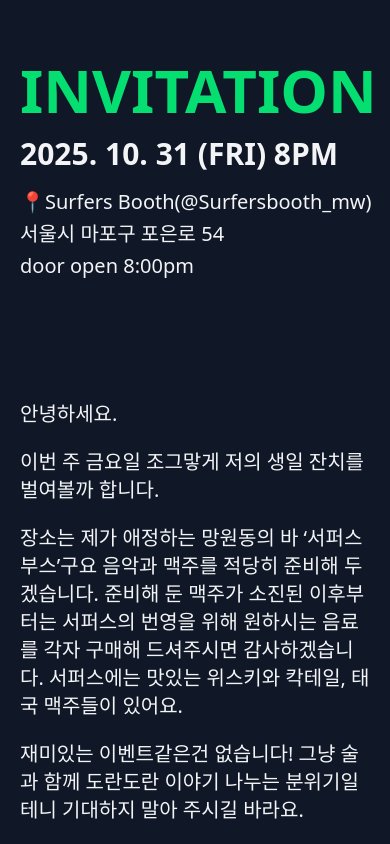
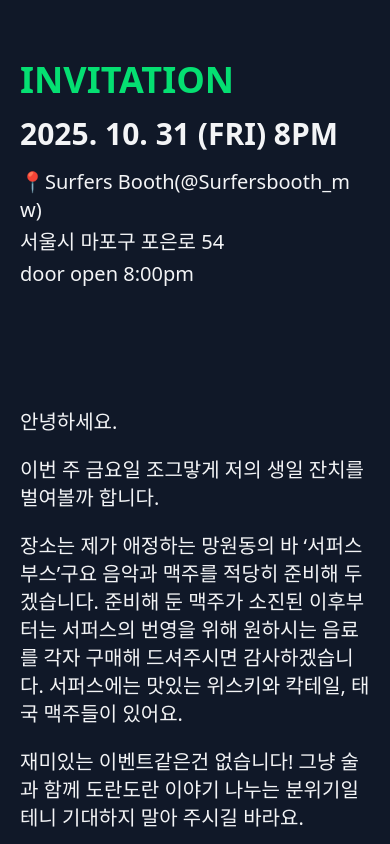
Before and after one commit to Hwangseok-Paris/Pepperoni-BirthDay, a React (Vite) app: page / in a window 390 px wide. Shown: the top 844 px of the page. Built offline with nearby package versions, Linux system fonts and the light colour scheme; no server answers.

Commit message:
여백 등 변경사항 수정

```diff
--- a/src/components/Intro.jsx
+++ b/src/components/Intro.jsx
@@ -10,14 +10,17 @@ export default function Intro() {
 
   return (
     <>
-      <div className="flex flex-col gap-30 items-start">
+      <div className="flex flex-col gap-30 items-start max-w-screen-sm w-full mx-auto overflow-x-hidden">
         <div className="flex flex-col gap-4">
-          <span className="font-bold text-6xl text-green-400">INVITATION</span>
+          <span className="font-bold sm:text-6xl text-4xl text-green-400 break-words">
+            INVITATION
+          </span>{" "}
           <span className="font-bold text-3xl">2025. 10. 31 (FRI) 8PM</span>
           <div className="flex flex-col gap-1">
-            <span className="text-xl">
+            <span className="text-xl break-words">
               📍Surfers Booth
               <span
+                className="break-all"
                 onClick={() => window.open("https://www.instagram.com/surfersbooth_mw/", "_blank")}>
                 (@Surfersbooth_mw)
               </span>{" "}
@@ -51,7 +54,7 @@ export default function Intro() {
           </span>
         </div>
 
-        <div className="flex flex-col gap-9 border border-green-400 rounded-md py-10 px-5">
+        <div className="flex flex-col gap-9 border border-green-400 rounded-md py-10 px-5 w-full overflow-x-hidden">
           <div className="w-full text-center font-bold text-2xl">안내</div>
           <span>
             ❗️ 두 손 가볍게 오셔도 괜찮습니다. 오셔서 사고 치지 않고 재밌게 놀다가, 집에 두 발로
```
